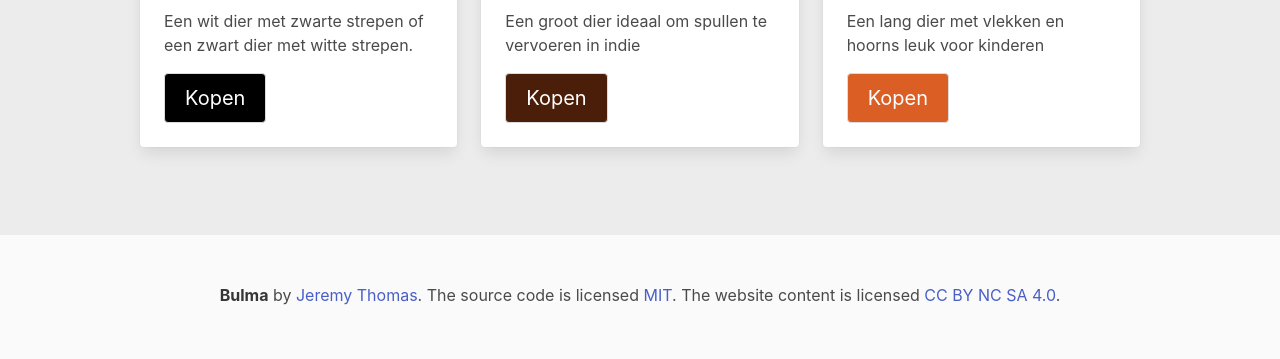
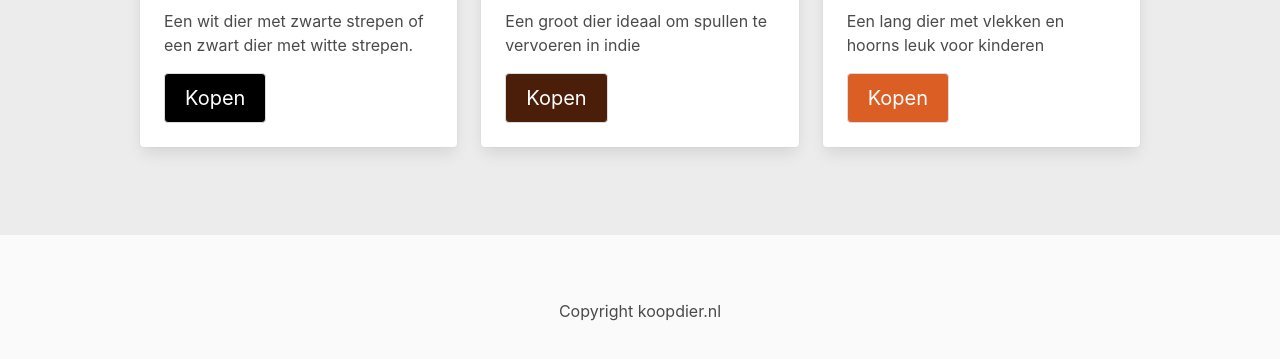
Before and after one commit to LarsVerschoor/koopdier.nl, a plain HTML site: page index.html in a window 1280 px wide. Shown: the part 489-848 px from the top of the page. Drawn offline with nearby package versions, Linux system fonts and the light colour scheme.

Commit message:
Update index.html

```diff
--- a/index.html
+++ b/index.html
@@ -144,9 +144,7 @@
   <footer class="footer">
   <div class="content has-text-centered">
     <p>
-      <strong>Bulma</strong> by <a href="https://jgthms.com">Jeremy Thomas</a>. The source code is licensed
-      <a href="http://opensource.org/licenses/mit-license.php">MIT</a>. The website content
-      is licensed <a href="http://creativecommons.org/licenses/by-nc-sa/4.0/">CC BY NC SA 4.0</a>.
+      <div>Copyright koopdier.nl</div>
     </p>
   </div>
 </footer>
```
